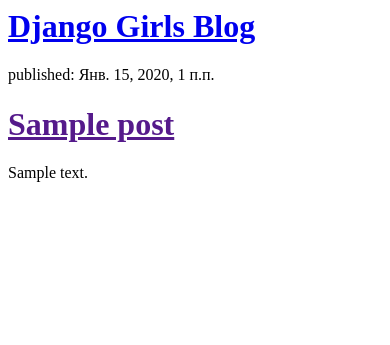
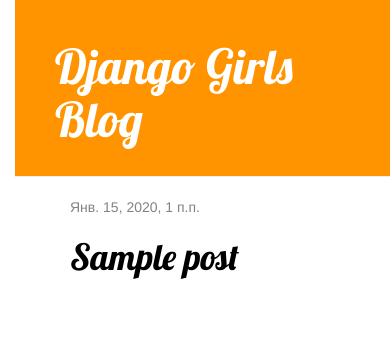
Before and after one commit to dmitriy10041984/my-first-blog, a Django app: template mysite/templates/mysite/post_list.html in a window 390 px wide. Shown: the top 345 px of the page. Run offline with Django 3.2, Linux system fonts and the light colour scheme; the template is opened without the code that fills it: values that come from a table or form of the project are taken from there, others are empty; tables that the repository leaves empty hold one stand-in row (values such as "Sample post"); some libraries are stand-ins or nearby versions.

Commit message:
Added view and template for detailed blog post as well as CSS for the site.

```diff
--- /dev/null
+++ b/mysite/static/css/mysite.css
@@ -0,0 +1,55 @@
+body {
+    padding-left: 15px;
+}
+
+h1 a {
+    color: #FCA205;
+    font-family: 'Lobster';
+}
+
+.page-header {
+    background-color: #ff9400;
+    margin-top: 0;
+    padding: 20px 20px 20px 40px;
+}
+
+.page-header h1, .page-header h1 a, .page-header h1 a:visited, .page-header h1 a:active {
+    color: #ffffff;
+    font-size: 36pt;
+    text-decoration: none;
+}
+
+.content {
+    margin-left: 40px;
+}
+
+h1, h2, h3, h4 {
+    font-family: 'Lobster', cursive;
+}
+
+.date {
+    color: #828282;
+}
+
+.save {
+    float: right;
+}
+
+.post-form textarea, .post-form input {
+    width: 100%;
+}
+
+.top-menu, .top-menu:hover, .top-menu:visited {
+    color: #ffffff;
+    float: right;
+    font-size: 26pt;
+    margin-right: 20px;
+}
+
+.post {
+    margin-bottom: 70px;
+}
+
+.post h1 a, .post h1 a:visited {
+    color: #000000;
+}
--- /dev/null
+++ b/mysite/templates/mysite/base.html
@@ -0,0 +1,24 @@
+{% load staticfiles %}
+<html>
+    <head>
+        <title>Django Girls blog</title>
+        <link rel="stylesheet" href="//maxcdn.bootstrapcdn.com/bootstrap/3.2.0/css/bootstrap.min.css">
+        <link rel="stylesheet" href="//maxcdn.bootstrapcdn.com/bootstrap/3.2.0/css/bootstrap-theme.min.css">
+        <link href='//fonts.googleapis.com/css?family=Lobster&subset=latin,latin-ext' rel='stylesheet' type='text/css'>
+        <link rel="stylesheet" href="{% static 'css/mysite.css' %}">
+    </head>
+    <body>
+        <div class="page-header">
+            <h1><a href="/">Django Girls Blog</a></h1>
+        </div>
+
+        <div class="content container">
+            <div class="row">
+                <div class="col-md-8">
+                    {% block content %}
+                    {% endblock %}
+                </div>
+            </div>
+        </div>
+    </body>
+</html>
--- a/mysite/templates/mysite/post_list.html
+++ b/mysite/templates/mysite/post_list.html
@@ -1,18 +1,12 @@
-<html>
-    <head>
-        <title>Django Girls blog</title>
-    </head>
-    <body>
-        <div>
-            <h1><a href="/">Django Girls Blog</a></h1>
+{% extends 'mysite/base.html' %}
+
+{% block content %}
+    {% for post in posts %}
+        <div class="post">
+            <div class="date">
+                {{ post.published_date }}
+            </div>
+            <h1><a href="{% url 'post_detail' pk=post.pk %}">{{ post.title }}</a></h1>
         </div>
-
-        {% for post in posts %}
-            <div>
-                <p>published: {{ post.published_date }}</p>
-                <h1><a href="">{{ post.title }}</a></h1>
-                <p>{{ post.text|linebreaksbr }}</p>
-            </div>
-        {% endfor %}
-    </body>
-</html>
+    {% endfor %}
+{% endblock %}
--- a/mysite/urls.py
+++ b/mysite/urls.py
@@ -6,5 +6,6 @@
 
 
 urlpatterns = [
-    url(r'^$', views.post_list, name='post_list')
+    url(r'^$', views.post_list, name='post_list'),
+    url(r'^post/(?P<pk>\d+)/$', views.post_detail, name='post_detail'),
 ]
--- a/mysite/views.py
+++ b/mysite/views.py
@@ -1,4 +1,4 @@
-from django.shortcuts import render
+from django.shortcuts import render, get_object_or_404
 from django.utils import timezone
 from .models import Post
 
@@ -8,3 +8,7 @@
 def post_list(request):
     posts = Post.objects.filter(published_date__lte=timezone.now()).order_by('published_date')
     return render(request, 'mysite/post_list.html', {'posts': posts})
+
+def post_detail(request, pk):
+    post = get_object_or_404(Post, pk=pk)
+    return render(request, 'mysite/post_detail.html', {'post': post})
```
Also changed, not shown: mysite/templates/mysite/post_detail.html (added, +13 -0 lines).
